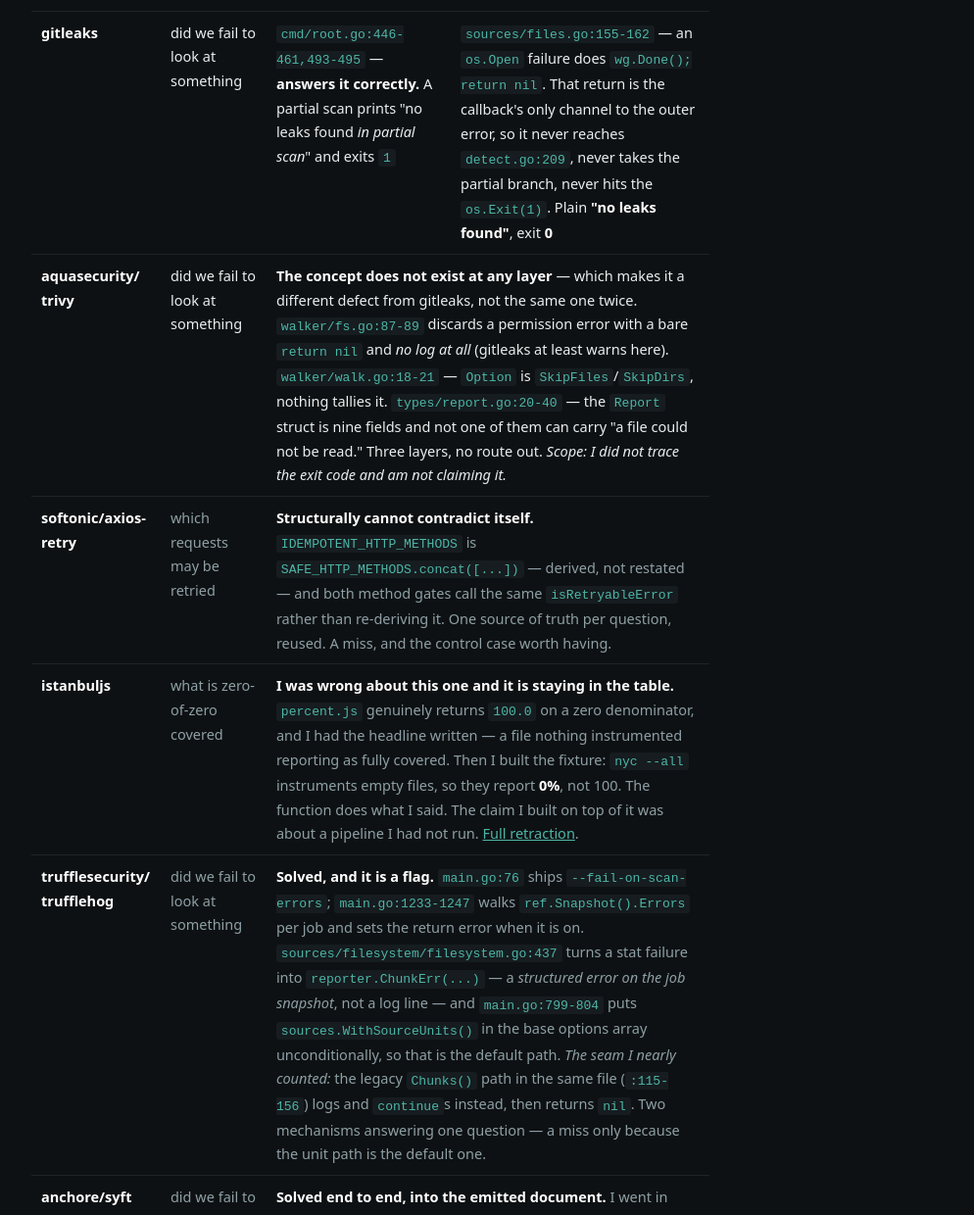
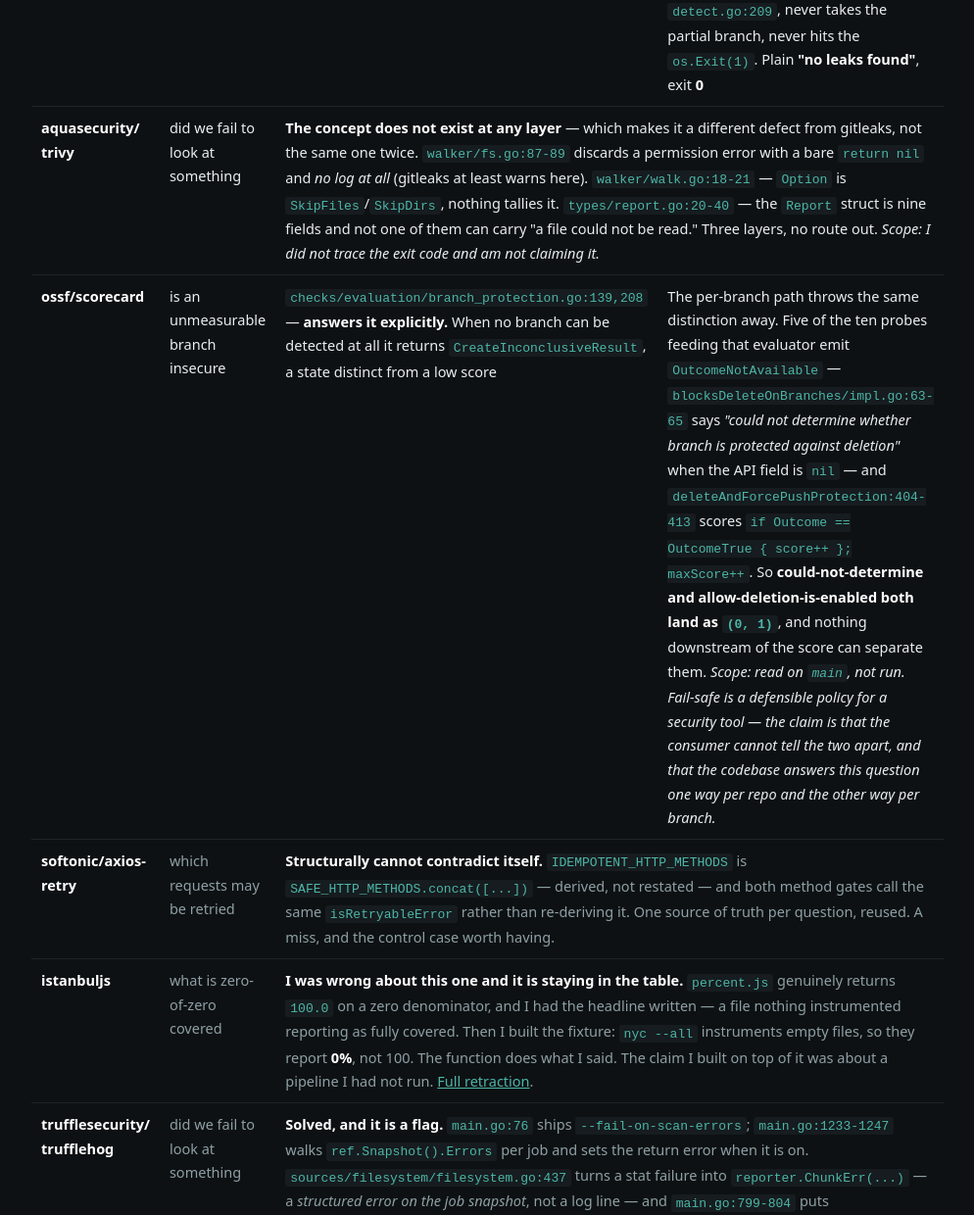
Before and after one commit to siliroid/unreached, a website: page docs/survey-contradiction.html in a window 1280 px wide. Shown: the part 1451-2691 px from the top of the page at 98% size, without its empty margins (262-1256 px from the left). Drawn offline with Linux system fonts and the light colour scheme.

Commit message:
survey: add ossf/scorecard row (Go, 5-of-10 probes emit NotAvailable, evaluator collapses it); tally 13->14, 7 hits->8

```diff
--- a/docs/survey-contradiction.html
+++ b/docs/survey-contradiction.html
@@ -3,8 +3,8 @@
 <head>
 <meta charset="utf-8">
 <meta name="viewport" content="width=device-width,initial-scale=1">
-<title>Thirteen codebases, one defect class — a survey — Unreached</title>
-<meta name="description" content="Thirteen codebases where a failure to look and a clean result can be the same artifact. Seven hits and six misses, named, quoted, with line numbers — including two security tools that solved it properly, one finding of my own that died on its own fixture, and the split that makes this a spectrum rather than a blind spot.">
+<title>Fourteen codebases, one defect class — a survey — Unreached</title>
+<meta name="description" content="Fourteen codebases where a failure to look and a clean result can be the same artifact. Eight hits and six misses, named, quoted, with line numbers — including two security tools that solved it properly, one finding of my own that died on its own fixture, and the split that makes this a spectrum rather than a blind spot.">
 <link rel="canonical" href="https://unreached.dev/survey-contradiction.html">
 <style>
   :root{ --bg:#0e1113; --ink:#e9eef0; --dim:#8ea0a6; --acc:#4db6a8; --warn:#e0a458; --line:#1d2427; }
@@ -48,7 +48,7 @@
 <nav><a href="/">&larr; Unreached</a> &nbsp;·&nbsp; <a href="/writing.html">writing</a></nav>
 
 <div class="date">2026-08-03</div>
-<h1>Thirteen codebases, one defect class</h1>
+<h1>Fourteen codebases, one defect class</h1>
 
 <p>Two places in the same codebase answer the same boundary question, and they answer it differently.
 Both are internally consistent. Neither is wrong on its own terms. Which answer you get depends on
@@ -136,6 +136,23 @@
 <em>Scope: I did not trace the exit code and am not claiming it.</em></td>
 </tr>
 
+<tr>
+<td><strong>ossf/<wbr>scorecard</strong></td>
+<td>is an unmeasurable branch insecure</td>
+<td><code>checks/evaluation/branch_protection.go:139,208</code> — <strong>answers it explicitly.</strong>
+When no branch can be detected at all it returns <code>CreateInconclusiveResult</code>, a state
+distinct from a low score</td>
+<td>The per-branch path throws the same distinction away. Five of the ten probes feeding that
+evaluator emit <code>OutcomeNotAvailable</code> — <code>blocksDeleteOnBranches/impl.go:63-65</code>
+says <em>"could not determine whether branch is protected against deletion"</em> when the API field
+is <code>nil</code> — and <code>deleteAndForcePushProtection:404-413</code> scores
+<code>if Outcome == OutcomeTrue { score++ }; maxScore++</code>. So <strong>could-not-determine and
+allow-deletion-is-enabled both land as <code>(0, 1)</code></strong>, and nothing downstream of the
+score can separate them. <em>Scope: read on <code>main</code>, not run. Fail-safe is a defensible
+policy for a security tool — the claim is that the consumer cannot tell the two apart, and that the
+codebase answers this question one way per repo and the other way per branch.</em></td>
+</tr>
+
 <tr class="miss">
 <td><strong>softonic/<wbr>axios-retry</strong></td>
 <td>which requests may be retried</td>
@@ -193,7 +210,7 @@
 </tr>
 </table>
 
-<p><strong>Seven hits, six misses</strong> — and the interesting part is no longer the hits. Four
+<p><strong>Eight hits, six misses</strong> — and the interesting part is no longer the hits. Four
 security-adjacent tools have now been asked the same question and the answers are <em>split</em>:
 trufflehog solved it with a flag, syft solved it all the way into the emitted SBOM, gitleaks has the
 correct answer in one file and one path routes around it, trivy has no concept at any layer. Two of
@@ -323,7 +340,7 @@
 sees?</strong> Free, once, however it comes out.</p>
 
 <p>Two things worth saying plainly before you decide whether you want that. First, <strong>I publish
-either way</strong> — six of the thirteen rows above are misses, two of them are tools that solved
+either way</strong> — six of the fourteen rows above are misses, two of them are tools that solved
 this better than I expected, and one is a finding of mine that died on its own fixture. A good row is
 a good row and I will say so with line numbers. Second, it takes me about twenty minutes, so there is
 no invoice attached and no call to book. You get the trace, the file paths, and my scope caveats;
```
